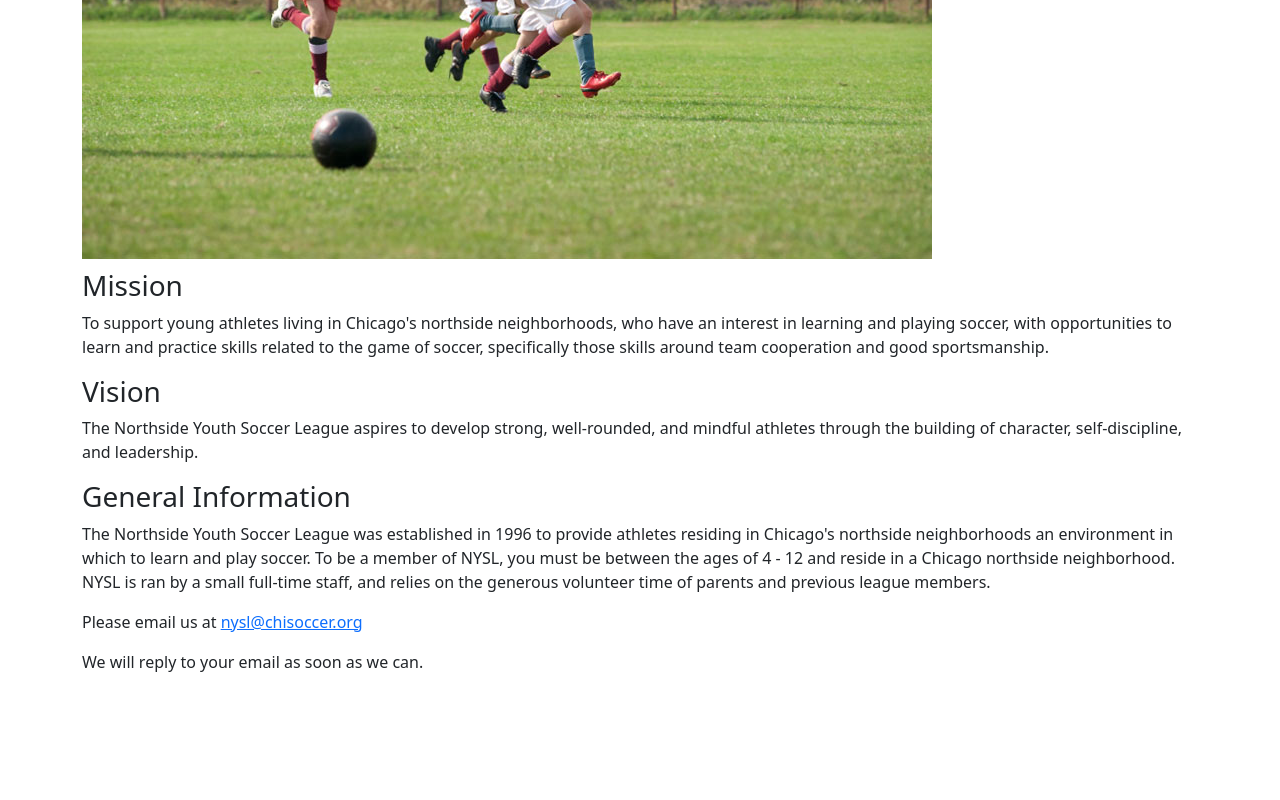
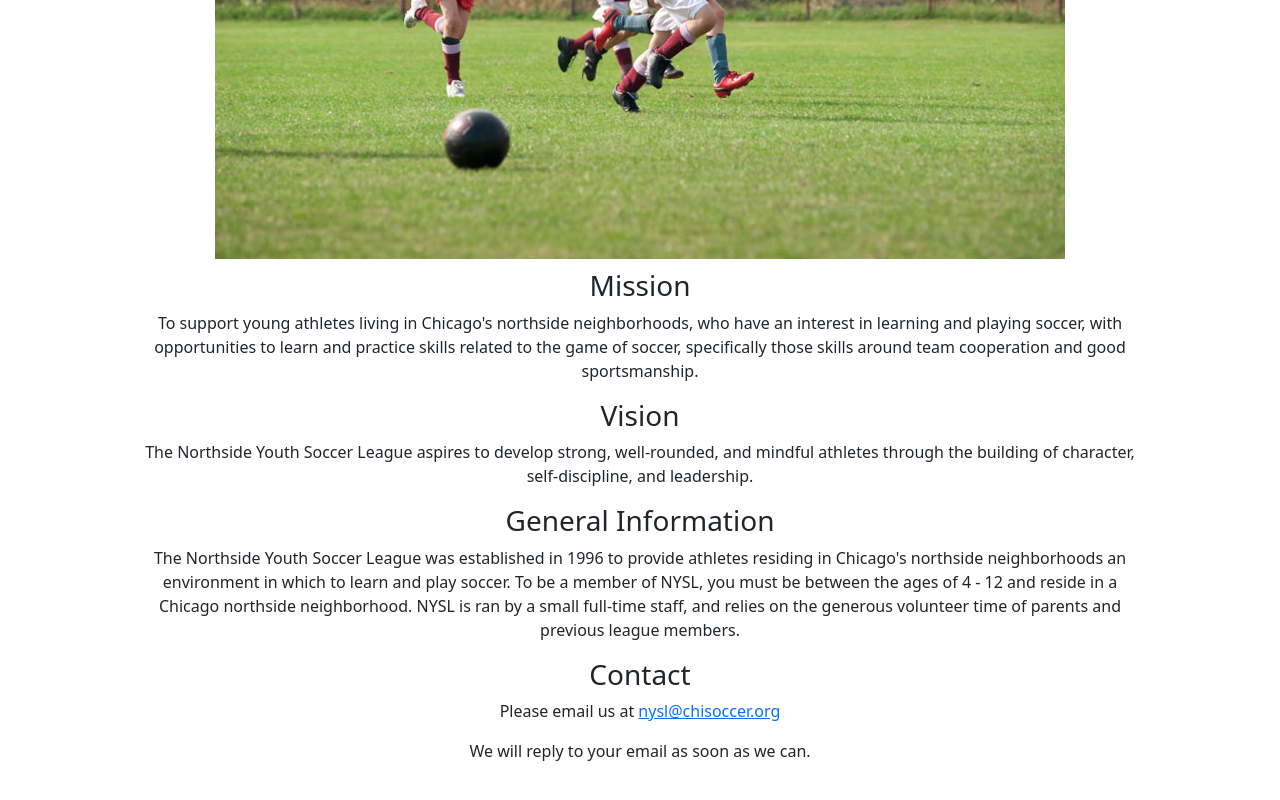
Before and after one commit to LaurenceWiles/NYSL-Mobile-Web-App, a React (Create React App) app: page / in a window 1280 px wide. Shown: the part 360-1160 px from the top of the page. Before the commit the page ends 1100 px from the top, so only its background shows below. Built offline with nearby package versions, Linux system fonts and the light colour scheme; no server answers.

Commit message:
style: set max-width of home container to 1024px and added an h3 to Contact.js

```diff
--- a/src/components/Contact.js
+++ b/src/components/Contact.js
@@ -1,10 +1,14 @@
-import React from 'react';
+import React from "react";
 
 export const Contact = () => {
-	return (
-		<div>
-			<p>Please email us at <a href="mailto:nysl@chisoccer.org">nysl@chisoccer.org</a></p>
-			<p id='contact-bottom'>We will reply to your email as soon as we can.</p>
-		</div>
-	)
-}
+  return (
+    <div>
+      <h3>Contact</h3>
+      <p>
+        Please email us at{" "}
+        <a href="mailto:nysl@chisoccer.org">nysl@chisoccer.org</a>
+      </p>
+      <p id="contact-bottom">We will reply to your email as soon as we can.</p>
+    </div>
+  );
+};
--- a/src/index.css
+++ b/src/index.css
@@ -28,6 +28,7 @@ code {
 
 .home-container {
   padding-bottom: 50px;
+  max-width: 1024px !important;
 }
 
 .chat-container {
--- a/src/views/Home.js
+++ b/src/views/Home.js
@@ -1,4 +1,3 @@
-import React from "react";
 import { Container } from "react-bootstrap";
 import { Picture } from "../components/Picture";
 import { HeadingText } from "../components/HeadingText";
@@ -8,7 +7,7 @@ import { Contact } from "../components/Contact";
 export const Home = () => {
   return (
     <div>
-      <Container className="home-container">
+      <Container className="home-container text-center">
         <HeadingText />
         <Picture />
         <About />
```
